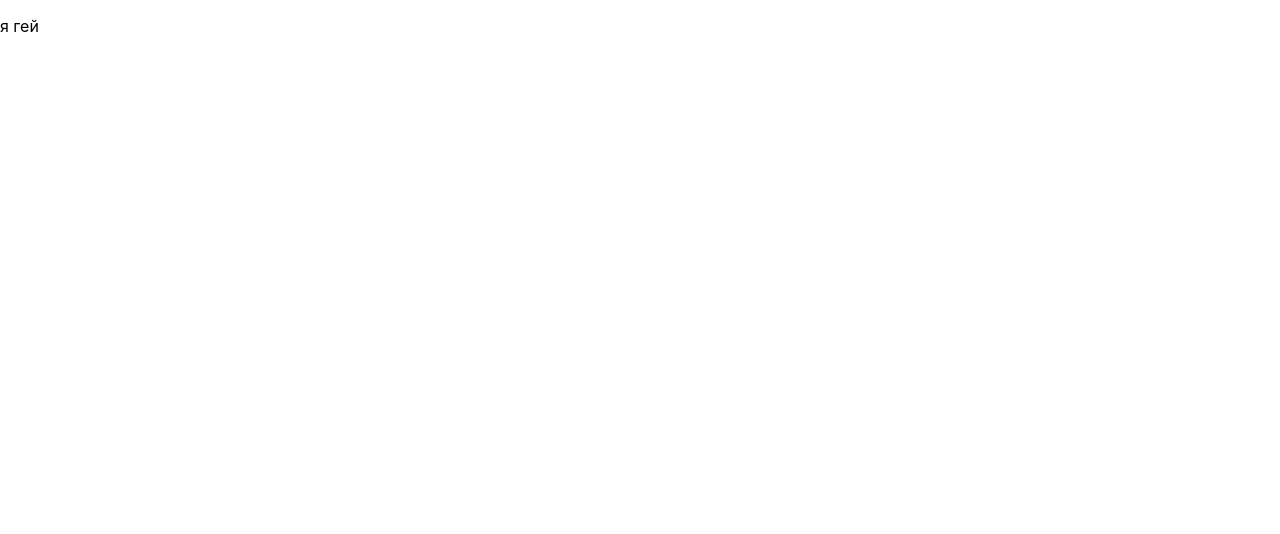
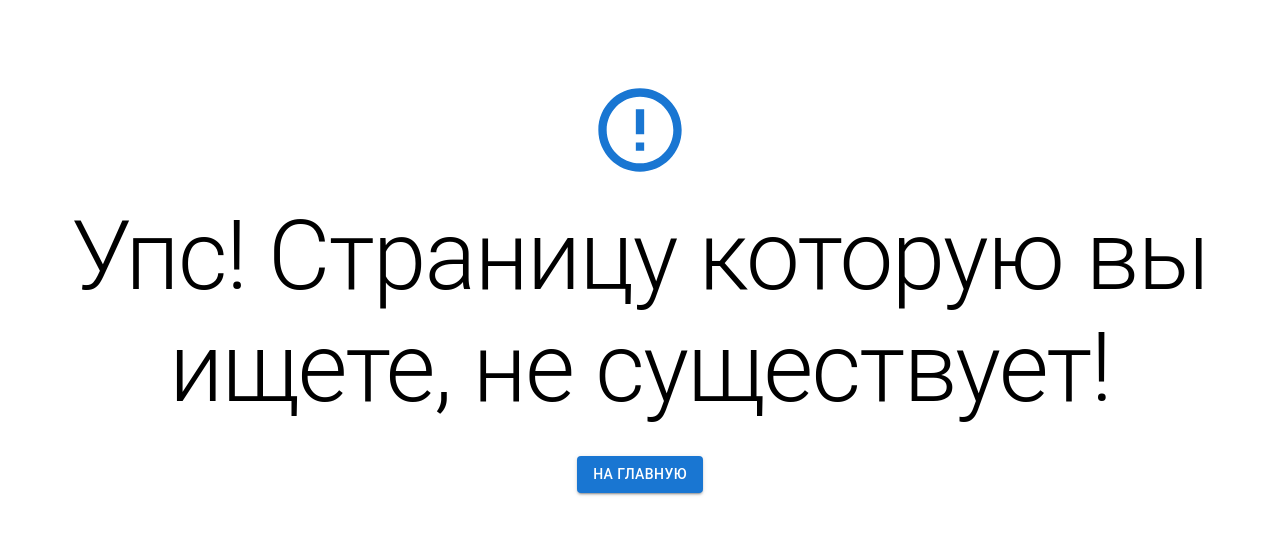
Before and after one commit to Mikalay05/SVCH_React_Labs, a React (Create React App) app: page / in a window 1280 px wide. Shown: the top 534 px of the page. Built offline with nearby package versions, Linux system fonts and the light colour scheme.

Commit message:
feat: add NotFoundPage Component

```diff
--- a/package.json
+++ b/package.json
@@ -3,6 +3,10 @@
   "version": "0.1.0",
   "private": true,
   "dependencies": {
+    "@emotion/react": "^11.13.3",
+    "@emotion/styled": "^11.13.0",
+    "@mui/icons-material": "^6.1.4",
+    "@mui/material": "^6.1.4",
     "@testing-library/jest-dom": "^5.17.0",
     "@testing-library/react": "^13.4.0",
     "@testing-library/user-event": "^13.5.0",
--- a/src/App.js
+++ b/src/App.js
@@ -1,6 +1,8 @@
 import * as React from "react";
 
 import { Route, Routes } from "react-router-dom"
+
+import NotFoundPage from "./Components/NotFoundPage/NotFoundPage";
 
 export default function Add() {
   return (
@@ -9,10 +11,7 @@ export default function Add() {
         <Route
           path="*"
           element={
-            <>
-              {" "}
-              <p>я гей</p>
-            </>
+            <NotFoundPage/>
           }
         />
       </Routes>
--- /dev/null
+++ b/src/Components/NotFoundPage/NotFoundPage.jsx
@@ -0,0 +1,31 @@
+import React from "react";
+import { useNavigate } from "react-router-dom";
+
+import { Container, Box, Typography, Button } from "@mui/material";
+import ErrorOutlineIcon from "@mui/icons-material/ErrorOutline";
+
+export default function NotFoundPage() {
+  const navigate = useNavigate();
+
+  const handleGoHome = () => {
+    navigate("/");
+  };
+  return (
+    <Container sx={{ textAlign: "center", mt: 10 }}>
+      <Box>
+        <ErrorOutlineIcon sx={{ fontSize: "100px", color: "primary.main" }} />
+        <Typography variant="h1" component="h1" sx={{ mt: 2 }}>
+          Упс! Страницу которую вы ищете, не существует!
+        </Typography>
+        <Button
+          variant="contained"
+          color="primary"
+          sx={{ mt: 4 }}
+          onClick={handleGoHome}
+        >
+          На главную
+        </Button>
+      </Box>
+    </Container>
+  );
+}
```
Also changed, not shown: src/Components/NotFoundPage/NotFoundPage.css (added), 1 other file (tests, documents, lock files or other folders).
